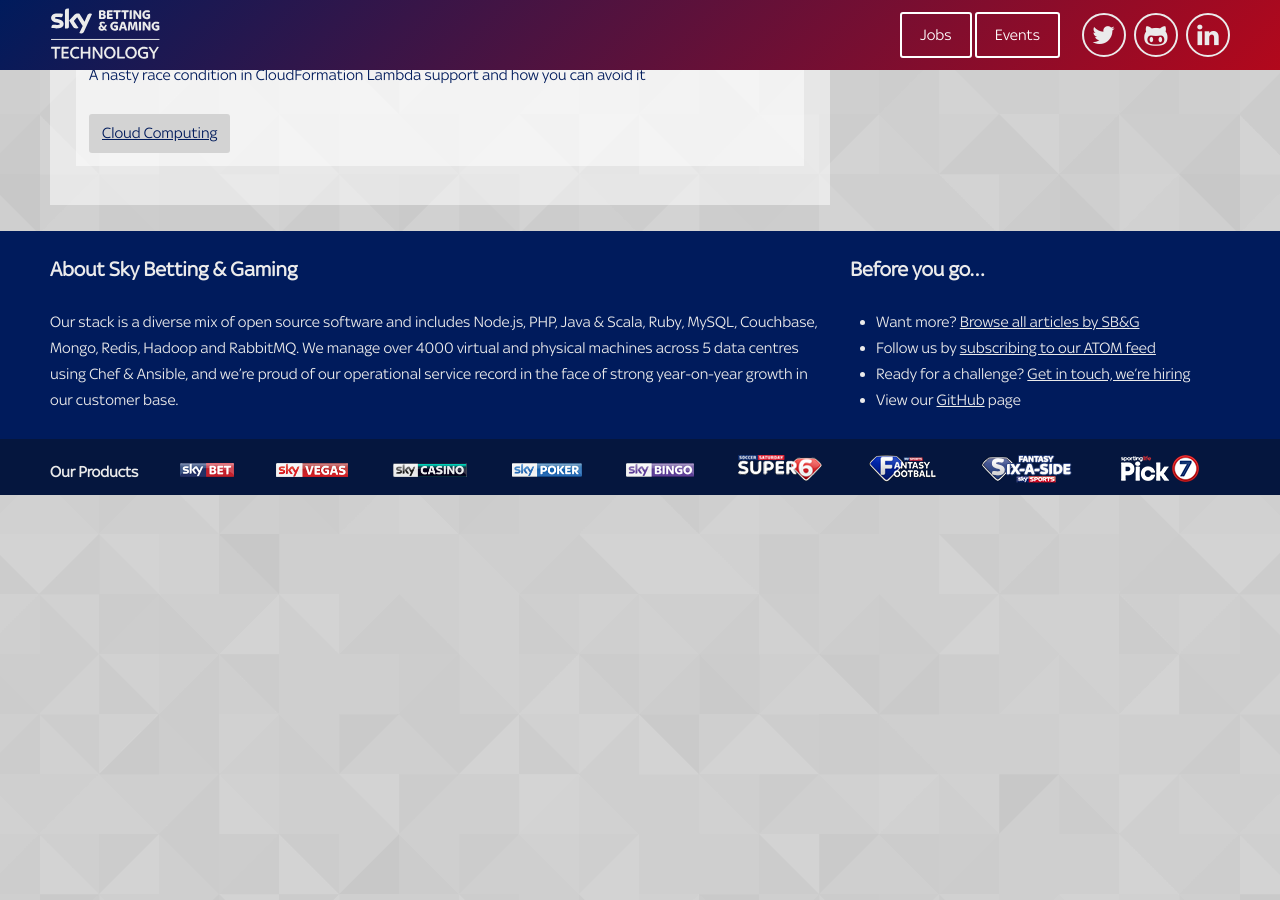
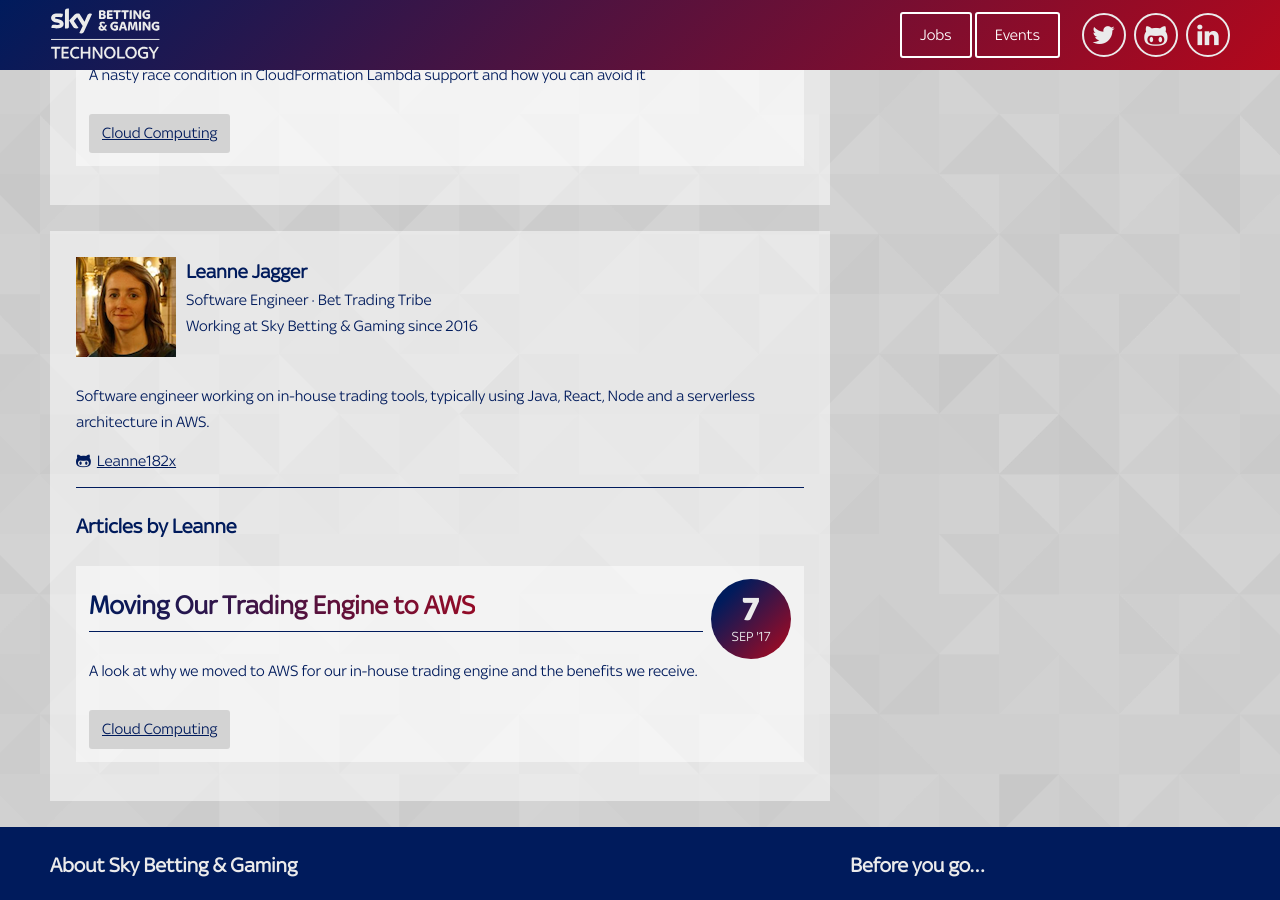
Before and after one commit to skybet/skybet.github.io, a Jekyll site: the page built from authors/index.html, in a window 1280 px wide and 900 px high, scrolled down 31445 px. Built offline with Jekyll 4.4.1, drawn with Linux system fonts in a browser that asks for light colours; nearby versions of some CDN libraries; some web fonts are replaced; comment, search, counter and statistics services are not loaded; before the commit the page ends 31940 px from its top, so only the background shows below that; some of the changed lines change nothing that is shown.

Commit message:
Add author and image for Leanne. Add post and images for trading on AWS.

```diff
--- a/_data/authors.yml
+++ b/_data/authors.yml
@@ -371,3 +371,12 @@
     bio: "Paul leads the Data Engineering squad in the International Tribe and runs the (def shef) functional programming meetup in Sheffield."
     github: brabster
     twitter: brabster
+
+leanne_jagger:
+    name: Leanne Jagger
+    image: leanne_jagger.png
+    role: Software Engineer
+    tribe: Bet Trading
+    startDate: 06-06-2016
+    bio: "Software engineer working on in-house trading tools, typically using Java, React, Node and a serverless architecture in AWS."
+    github: Leanne182x
--- /dev/null
+++ b/_posts/2017-09-07-trading-on-aws.md
@@ -0,0 +1,36 @@
+---
+layout:     post
+title:      Moving Our Trading Engine to AWS
+date:       2017-09-07 09:00
+summary:    A look at why we moved to AWS for our in-house trading engine and the benefits we receive.
+category:   Cloud Computing
+tags:       AWS
+author:     leanne_jagger
+---
+
+In the Trading Models squad of the Bet Trading tribe, we have already released to production an in-house trading engine that allows our football traders to manually trade in-play football fixtures. This involves taking inputs from the traders and using a mathematical model to generate prices to be used on skybet.com. Whilst this application addresses some business requirements such as providing a way to failover from a third party failure it comes with a few technical concerns due to the way it has been built.
+
+We built the trading engine as one Java application that took data in from a Kafka topic and fed data out onto another Kafka topic whilst also making use of RabbitMQ, MySQL, Node and a React UI. One downside to this design is that to release a change to just one part of the large Java application we could affect other areas and would have to release the entire thing. Another downside is that to deploy the application and its other components we have to provision multiple servers which means choosing when to provision them and if timed poorly could cause delays when attempting to scale and costly if we choose to build the wrong thing. Finally from a feature perspective we weren’t able to power scoreboards using a feed so this needed developing and meant revisiting our design.
+
+![Scoreboard](/images/trading-on-aws/01_Scoreboard.png)
+*A scoreboard taken from skybet.com*
+
+The team began looking toward a serverless based architecture and a new design for the trading engine made up of microservices that we then proved out earlier this year during a two week proof of concept using AWS. Since then we have gone on to refactor the trading engine almost entirely using a mostly serverless architecture and AWS native components such as Lambda, SQS/SNS, API Gateway and DynamoDB. The components that are not serverless are small Spring Boot Java applications hosted for us by the Bet Platform Engineering squad using Docker images, Kubernetes and AWS.
+
+This new design now allows us to make code changes to one microservice and release it individually to other microservices that make up the trading engine as a whole. It also means that as markets have been separated out we have finer grained control and can turn off specific markets should we choose to. As we are using AWS native components rather than having forklifted our application into Amazon’s EC2 servers, when it comes to scaling, most services auto scale and the few that don’t can be scaled by changing a limit in the AWS console and clicking a button. We are now also able to ingest feeds that can power scoreboards which has seen us double uniques, bets and stakes as well as increase the number of games a single trader can handle at one time.
+
+One huge benefit of using AWS over building and hosting our own servers is that we get redundancy out of the box as all of the AWS services we are using are hosted across multiple availability zones in each region. We can also take it further by choosing to deploy into a multiple regions. We now also no longer have to provision servers as we can spin up new environments and deploy to them incredibly quickly with Terraform and a script. The same goes for if we choose to swap out a technology, for example we began our AWS application using Kinesis but we soon found the latency too high for our use case and in an afternoon were able to swap out the library used, deploy the new SQS/SNS services and remove Kinesis; all without the cost of having built the wrong servers.
+
+![AWS Cost Breakdown](/images/trading-on-aws/02_CostBreakdown.png)
+*An example breakdown of the cost of our serverless AWS components.*
+
+The benefits of using AWS continue as we now have clear visibility of what we are spending and can even tell how much it costs us per fixture that we trade using this new system. The AWS console also comes with an array of tools that aids us with monitoring and testing, for example we can use the console to send a request straight to an endpoint in our API Gateway or we can drop a JSON message directly on an SNS topic. Having these testing tools in one place can really help save time when performing manual developer testing.
+
+With this new system we have been able to develop some exciting automation tools to make deploying and testing easier for the whole squad. Using Terraform we have created deploy and teardown scripts that allow us to deploy our entire environment prefixed with something unique to us allowing us to test in AWS as if it were staging or production, all with just one command. Whilst not strictly a benefit of AWS we have also been able to better automate our CI/CD pipeline so that we can step through the entire process of deploying to test, staging and production, along with running our integration test suite, by clicking on approval prompts we integrated into Slack.
+
+![Generated output in Slack](/images/trading-on-aws/03_SlackOutput.png)
+*The Slack output generated by a single Jenkins job to release the UI component through the different environments*
+
+Having systems deployed in AWS means relying on Amazon to keep services running as opposed to having control of our own servers and datacentres. Many services provided on AWS are across multiple availability zones by default but to be multi region you need to deploy into multiple regions and design the application to handle the complexities of running cross region. Amazon recently reported elevated error rates and latencies in a single region for almost two hours meaning anyone hosting their application in just that region may have suffered downtime on their application which shows you still need to consider availability and redundancy and it may be necessary to have cross region deployments to meet service level agreements.
+
+The refactor of our application to use AWS will certainly have incurred an up front cost due to the time spent developing the new system however given the long list of technical and business benefits discussed above it is something we have been excited about and certainly enjoyed developing.
```
Also changed, not shown: images/authors/leanne_jagger.png (added), images/trading-on-aws/01_Scoreboard.png (added), images/trading-on-aws/02_CostBreakdown.png (added), images/trading-on-aws/03_SlackOutput.png (added).
